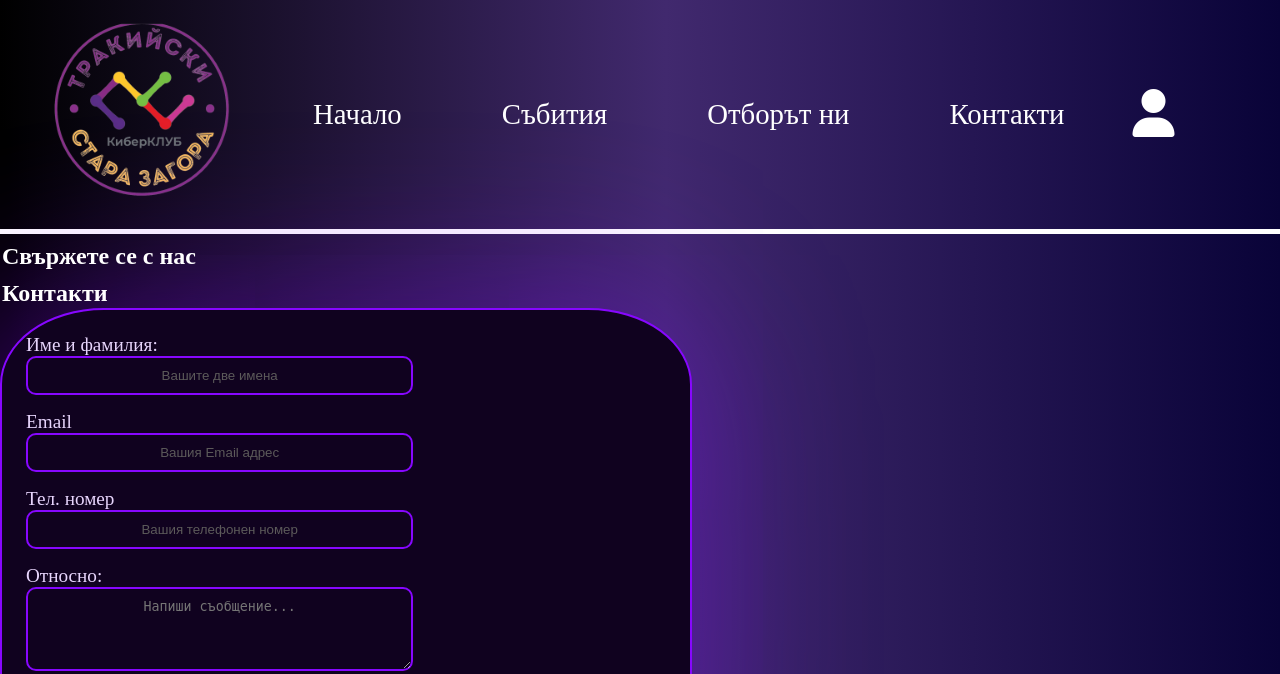
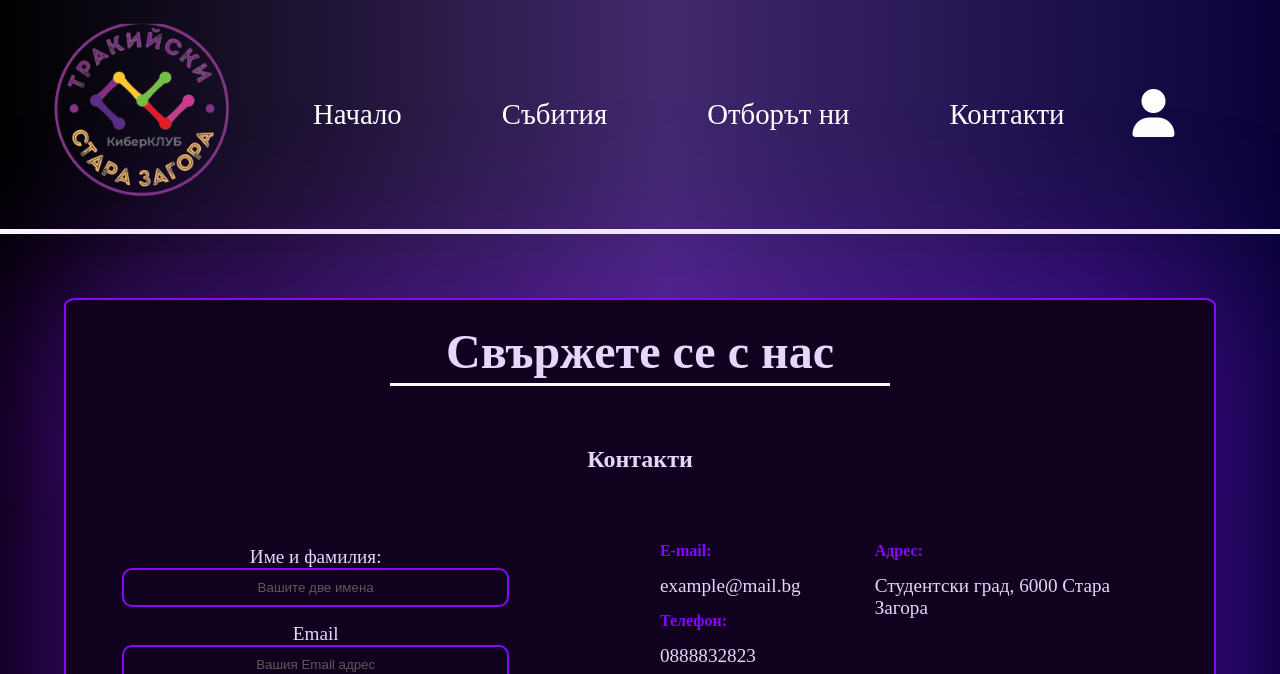
Before and after one commit to zenev777/CyberClubProject, a PHP site: page /contact.php in a window 1280 px wide. Shown: the top 674 px of the page. Run offline with PHP 8.4, Linux system fonts and the light colour scheme; some libraries are stand-ins or nearby versions.

Commit message:
Update style.css
Edit section

```diff
--- a/styles/style.css
+++ b/styles/style.css
@@ -205,24 +205,20 @@ ul {
 
 /* Contact page -----------------> */
 
-
 .contact-section{
     display: flex;
-    gap: 2em
-}
-.contact-page {
-    background-color: #fff;
-    background: linear-gradient(90deg, rgba(0, 0, 0, 1) 0%, rgb(65, 41, 110) 52%, rgb(9, 3, 56) 100%);
+    justify-content: center;
+    justify-content: space-evenly;
+    flex-wrap: wrap;
 }
 
-.contact-form {
-    width: 40em;
-    padding: 1.5em;
+.contact-article{
     display: flex;
     flex-direction: column;
+    align-items: center;
     gap: 1em;
-    border: 5px solid;
-    border-radius: 15%;
+    margin: 4em;
+    border-radius: 1%;
     background: rgb(16, 2, 31);
     box-shadow: -13px 9px 157px 31px rgba(135, 7, 255, 0.39);
     -webkit-box-shadow: -13px 9px 157px 31px rgba(135, 7, 255, 0.39);
@@ -230,23 +226,56 @@ ul {
     border: #8707ff 2px solid;
 }
 
-/* .contact-form-article {
+.two-articles{
+    display: flex;
+    gap: 7em;
+    margin: 2em;
+}
+
+.contact-text-article{
+    padding: 0.6em;
+}
+
+.contact-page {
+    background-color: #fff;
+    background: linear-gradient(90deg, rgba(0, 0, 0, 1) 0%, rgb(65, 41, 110) 52%, rgb(9, 3, 56) 100%);
+}
+
+.contact-form {
+    /* width: 40em; */
+    padding: 1.5em;
+    display: flex;
+    flex-direction: column;
+    gap: 1em;
+}
+
+.contact-form-article {
     text-align: center;
     display: flex;
-    justify-content: center;
-    margin: 3em;
-} */
+}
 
-.contact-form h2 {
+.h1-contacts {
     color: #e7d5fc;
     text-align: center;
     font-size: 3em;
     margin: 0.7em;
 }
 
-.contact-form label {
+.h1-contacts::after{
+    content: ' ';
+    border-bottom:solid white 3px; /* using border rather than underline; it's easier that way */
+    width:500px; /*however long you want the underline */
+    display:block; /* this is required for the width parameter to work */
+    padding-top: 0.4em;
+}
+
+.contact-form label, p {
     color: #e7d5fc;
     font-size: 1.2em;
+}
+
+.contact-text-article h4{
+    color: #8707ff;
 }
 
 .contact-form-article button {
@@ -299,9 +328,16 @@ textarea:active {
     color: #5c5a5a;
 }
 
+.contacts-div{
+    display: flex;
+    gap: 4em;
+}
 
+.contacts-div p,h2,h4{
+    color: #e7d5fc;
+}
 /* upload file css>>>>>>> */
-.custum-file-upload {
+/* .custum-file-upload {
     height: 5em;
     width: 10em;
     display: flex;
@@ -348,7 +384,7 @@ textarea:active {
 .upload-btn {
     align-self: center;
 
-}
+} */
 
 
 /* Team page -----------------> */
```
